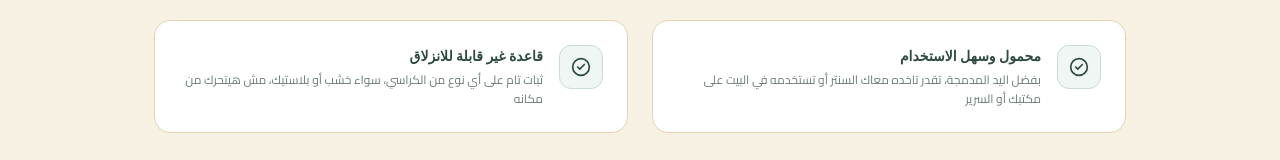
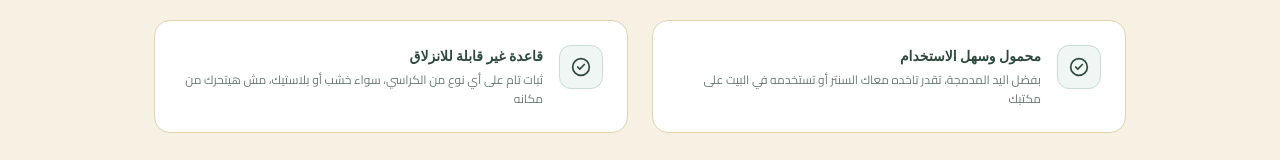
Before and after one commit to youssefshoukry1/sukoon, a Next.js app: page / in a window 1280 px wide. Shown: the part 1254-1414 px from the top of the page. Built offline with nearby package versions, Linux system fonts and the light colour scheme; no server answers; a web font is replaced by a local one.

Commit message:
update project

```diff
--- a/src/app/page.jsx
+++ b/src/app/page.jsx
@@ -198,7 +198,7 @@ export default function Home() {
           {[
             { title: "لاتكس طبيعي 100%", desc: "الحشوة من لاتكس طبيعي بتوزع ضغط جسمك بالتساوي وبتحافظ على شكلها لفترة طويلة" },
             { title: "غطاء من الكتان الفاخر", desc: "مضاد للتعرق، ناعم جداً ومناسب للجلوس لساعات طويلة، وتقدر تفكه وتغسله بسهولة" },
-            { title: "محمول وسهل الاستخدام", desc: "بفضل اليد المدمجة، تقدر تاخده معاك السنتر أو تستخدمه في البيت على مكتبك أو السرير" },
+            { title: "محمول وسهل الاستخدام", desc: "بفضل اليد المدمجة، تقدر تاخده معاك السنتر أو تستخدمه في البيت على مكتبك" },
             { title: "قاعدة غير قابلة للانزلاق", desc: "ثبات تام على أي نوع من الكراسي، سواء خشب أو بلاستيك، مش هيتحرك من مكانه" }
           ].map((feat, i) => (
             <motion.div key={i} variants={fadeUp} className="bg-white rounded-2xl p-6 border border-sand flex gap-4 items-start hover:-translate-y-1 transition-transform hover:shadow-md duration-300">
```
